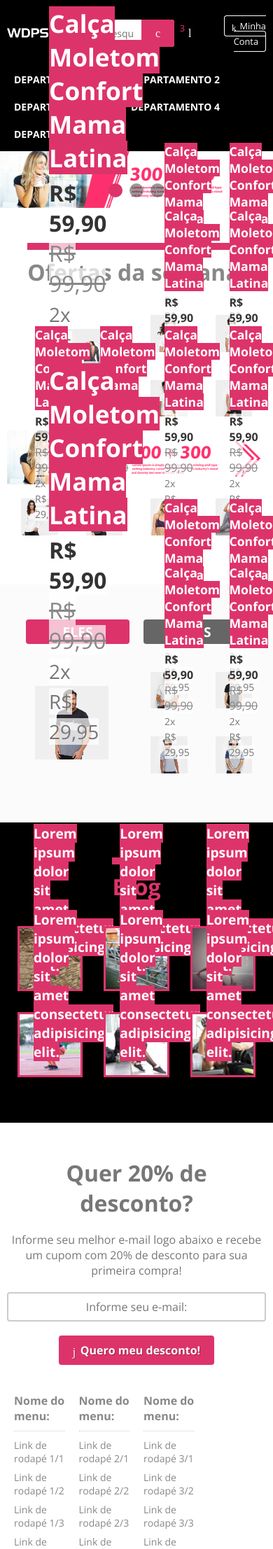
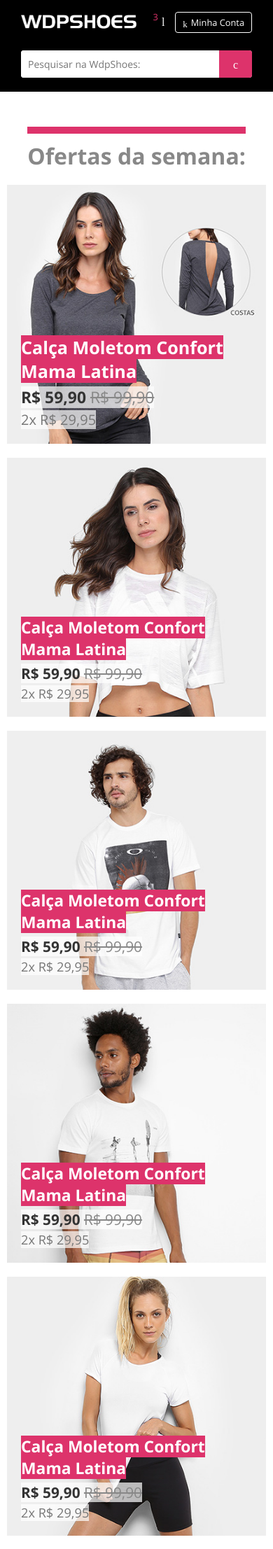
Before and after one commit to jeffnoronha1/Wdp_Project, a PHP site: page / in a window 390 px wide; the page is wider, and only the part inside the window is pictured. Shown: the top 2213 px of that part at 70% size. Run offline with PHP 8.4, Linux system fonts and the light colour scheme; some web fonts are replaced.

Commit message:
Responsidado site

```diff
--- a/Themes/WdpShoes/Style.css
+++ b/Themes/WdpShoes/Style.css
@@ -477,3 +477,111 @@
 .blog_gallery_item header a:hover {
   background: var(--themeColorA_h);
 }
+
+@media (max-width: 52em) {
+  .main_header .container {
+    padding: 20px;
+  }
+
+  .main_header_nav {
+    flex-wrap: wrap;
+  }
+
+  .main_header_nav_search {
+    flex-basis: 100%;
+    padding: 0;
+    order: 1;
+    margin-top: 30px;
+  }
+
+  .main_header_nav_logo,
+  .main_header_nav_menu {
+    flex-basis: 50%;
+  }
+
+  .main_header_departments {
+    display: none;
+  }
+
+  .pdt_gallery_featured,
+  .pdt_gallery_list {
+    flex-basis: 100%;
+  }
+
+  .pdt_gallery_normalize .pdt_gallery_item {
+    flex-basis: calc(50% - 40px);
+    margin: 20px;
+  }
+
+  .blog_gallery .blog_gallery_item {
+    flex-basis: calc(50% - 40px);
+    margin: 20px;
+  }
+
+  .blog_gallery .blog_gallery_item:nth-child(n + 5) {
+    display: none;
+  }
+
+  .main_footer_nav_pays .flex-4 {
+    flex-basis: calc(33.33% - 10px);
+    margin-top: 5px;
+  }
+}
+
+@media (max-width: 42em) {
+  .main_footer_nav > .flex-4 {
+    flex-basis: calc(50% - 40px);
+    margin: 20px;
+  }
+}
+
+@media (max-width: 32em) {
+  .pdt_gallery_banner,
+  .main_content_slide {
+    display: none;
+  }
+
+  .pdt_gallery .pdt_gallery_item {
+    flex-basis: 100%;
+    margin: 0 0 20px 0;
+    font-size: 1.3em;
+  }
+
+  .pdt_gallery_featured {
+    font-size: 1.1em;
+  }
+
+  .blog_gallery .blog_gallery_item {
+    flex-basis: 100%;
+    margin-top: 20px;
+  }
+
+  .blog_gallery .blog_gallery_item:nth-child(n + 3) {
+    display: none;
+  }
+
+  .main_footer_optin {
+    font-size: 0.8em;
+  }
+
+  .main_footer_bottom {
+    flex-wrap: wrap;
+    justify-content: center;
+  }
+
+  .main_footer_bottom_copy,
+  .main_footer_bottom_social {
+    flex-basis: 100%;
+    text-align: center;
+    padding: 0 10%;
+  }
+
+  .main_footer_bottom_copy img {
+    margin: 0 auto 15px auto;
+  }
+
+  .main_footer_bottom_social {
+    margin-top: 20px;
+    font-size: 1.8em;
+  }
+}
--- a/index.php
+++ b/index.php
@@ -85,9 +85,9 @@
 
                 <div class="flex">
 
-                    <div class="pdt_gallery_list pdt_gallery_featured flex-2">
+                    <div class="pdt_gallery_list pdt_gallery_featured">
                         <article class="pdt_gallery_item flex-2">
-                            <a href="" title=""><img src="Uploads/products/06.jpg" alt=""></a>
+                             <a href="" title=""><img src="Uploads/products/06.jpg" alt=""></a>
                             <header class="pdt_gallery_item_desc">
                                 <h2 class="pdt_gallery_item_desc_title"><a class="transition" href="#" title="">Calça Moletom Confort Mama Latina</a></h2>
                                 <div class="pdt_gallery_item_desc_price">
@@ -122,7 +122,7 @@
                 </div>
 
                 <div class="pdt_gallery_normalize">
-                    <img class="pdt_gallery_item pdt_gallery_banner" src="Uploads/featured-01.jpg" alt="" title />
+                    <img class="pdt_gallery_item pdt_gallery_banner" src="Uploads/featured-01.jpg" alt="" title="" />
                 </div>
 
                 <div class="pdt_gallery_normalize flex">
@@ -162,7 +162,7 @@
                 <div class="j_tabs">
                     <div class="j_tabs_item">
                         <div class="flex">
-                            <div class="pdt_gallery_list pdt_gallery_featured flex-2">
+                            <div class="pdt_gallery_list pdt_gallery_featured">
                                 <article class="pdt_gallery_item flex-2">
                                     <a href="" title=""><img src="Uploads/products/15.jpg" alt=""></a>
                                     <header class="pdt_gallery_item_desc">
@@ -201,7 +201,7 @@
 
                     <div class="j_tabs_item">
                         <div class="flex">
-                            <div class="pdt_gallery_list pdt_gallery_featured flex-2">
+                            <div class="pdt_gallery_list pdt_gallery_featured">
                                 <article class="pdt_gallery_item flex-2">
                                     <a href="" title=""><img src="Uploads/products/09.jpg" alt=""></a>
                                     <header class="pdt_gallery_item_desc">
```
